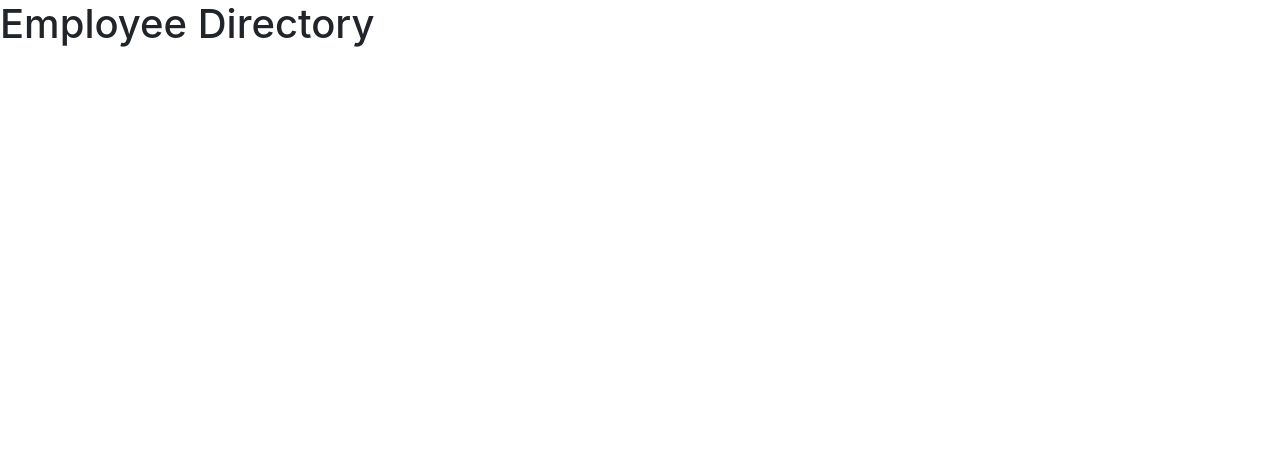
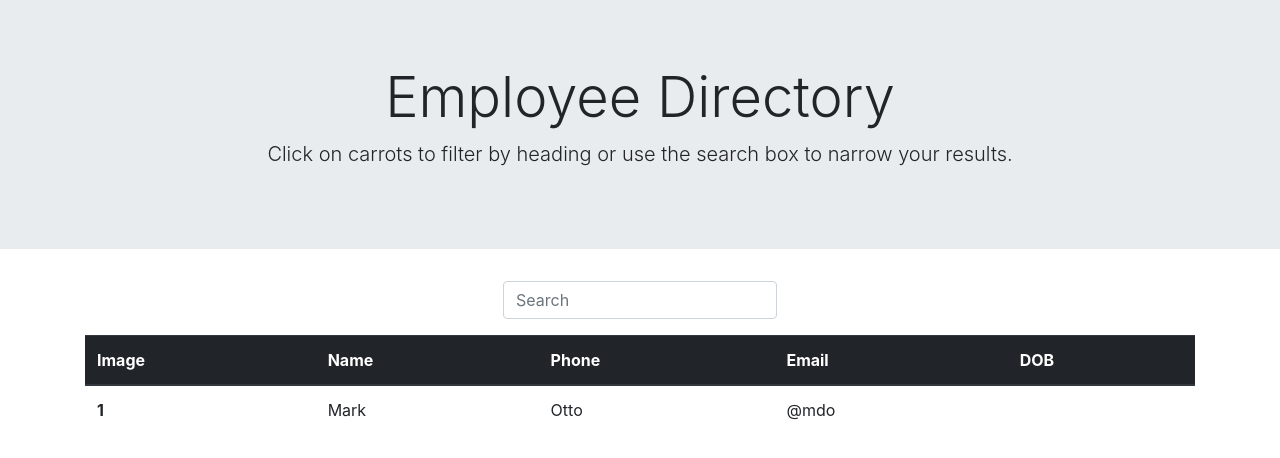
Before and after one commit to jacquelineadean/EmployeeDirectory, a React (Create React App) app: page / in a window 1280 px wide. Shown: the top 458 px of the page. Built offline with nearby package versions, Linux system fonts and the light colour scheme; no server answers.

Commit message:
Structured main with compononents

```diff
--- /dev/null
+++ b/src/components/Jumbotron/index.js
@@ -0,0 +1,16 @@
+// Dependencies
+import React from "react";
+import "./style.css";
+
+function Jumbotron() {
+    return (
+        <div class="jumbotron jumbotron-fluid">
+            <div class="container">
+                <h1 class="display-4">Employee Directory</h1>
+                <p class="lead">Click on carrots to filter by heading or use the search box to narrow your results.</p>
+            </div>
+        </div>
+    );
+}
+
+export default Jumbotron;
--- /dev/null
+++ b/src/components/Jumbotron/style.css
@@ -0,0 +1,3 @@
+.jumbotron {
+    text-align: center;
+}
--- a/src/components/SearchForm/index.js
+++ b/src/components/SearchForm/index.js
@@ -0,0 +1,27 @@
+// Dependencies
+import React from "react";
+import "./style.css";
+
+// Search form
+function SearchForm(props) {
+    return (
+        <div class="container">
+            <form className="search">
+                <div className="form-group">
+                    <input
+                        value={props.search}
+                        onChange={props.handleInputChange}
+                        name="name"
+                        list="results"
+                        type="text"
+                        className="form-control"
+                        placeholder="Search"
+                        id="search"
+                    />
+                </div>
+            </form>
+        </div>
+    );
+}
+
+export default SearchForm;
--- a/src/components/SearchForm/style.css
+++ b/src/components/SearchForm/style.css
@@ -0,0 +1,4 @@
+.search {
+    display: flex;
+    justify-content: center;
+}
--- a/src/components/Table/index.js
+++ b/src/components/Table/index.js
@@ -0,0 +1,34 @@
+// Dependencies
+import React from "react";
+import "./style.css";
+
+// Table component
+function Table(props) {
+    return (
+        <div class="container">
+            <table class="table">
+                <thead class="thead-dark">
+                    <tr>
+                        <th scope="col">Image</th>
+                        <th scope="col">Name</th>
+                        <th scope="col">Phone</th>
+                        <th scope="col">Email</th>
+                        <th scope="col">DOB</th>
+                    </tr>
+                </thead>
+                <tbody>
+                    <tr>
+                        <th scope="row">1</th>
+                        <td>Mark</td>
+                        <td>Otto</td>
+                        <td>@mdo</td>
+                    </tr>
+                </tbody>
+            </table>
+        </div>
+    );
+
+}
+
+// Export
+export default Table;
--- a/src/pages/Main.js
+++ b/src/pages/Main.js
@@ -1,25 +1,39 @@
 // Dependencies
 import React, { Component } from "react";
+import Jumbotron from "../components/Jumbotron";
+import Table from "../components/Table";
+import SearchForm from "../components/SearchForm";
 import API from "../utils/API";
 
 // Main page
 class Main extends Component {
     // Set state
     state = {
-        picture: "",
-        name: "",
-        phone: "",
-        email: "",
-        dob: ""
+        search: "",
+        employees: [],
+        error: ""
     };
 
     // When the component mounts, load the profiles
-    componentDidMount() {};
+    componentDidMount() {
+        API.getEmployees()
+        .then(res => this.setState({ employees: res}))
+        .catch(err => console.log(err));
+    };
+
+    // Handle input change to search the profiles
+    handleInputChange = event => {
+        this.setState({ search: event.target.value });
+    };
 
     render() {
         return (
             <div>
-                <h1>Employee Directory</h1>
+                <Jumbotron />
+                <SearchForm
+                  handleInputChange={this.handleInputChange}
+                />
+                <Table employees={this.state.employees} />
             </div>
         );
     }
```
